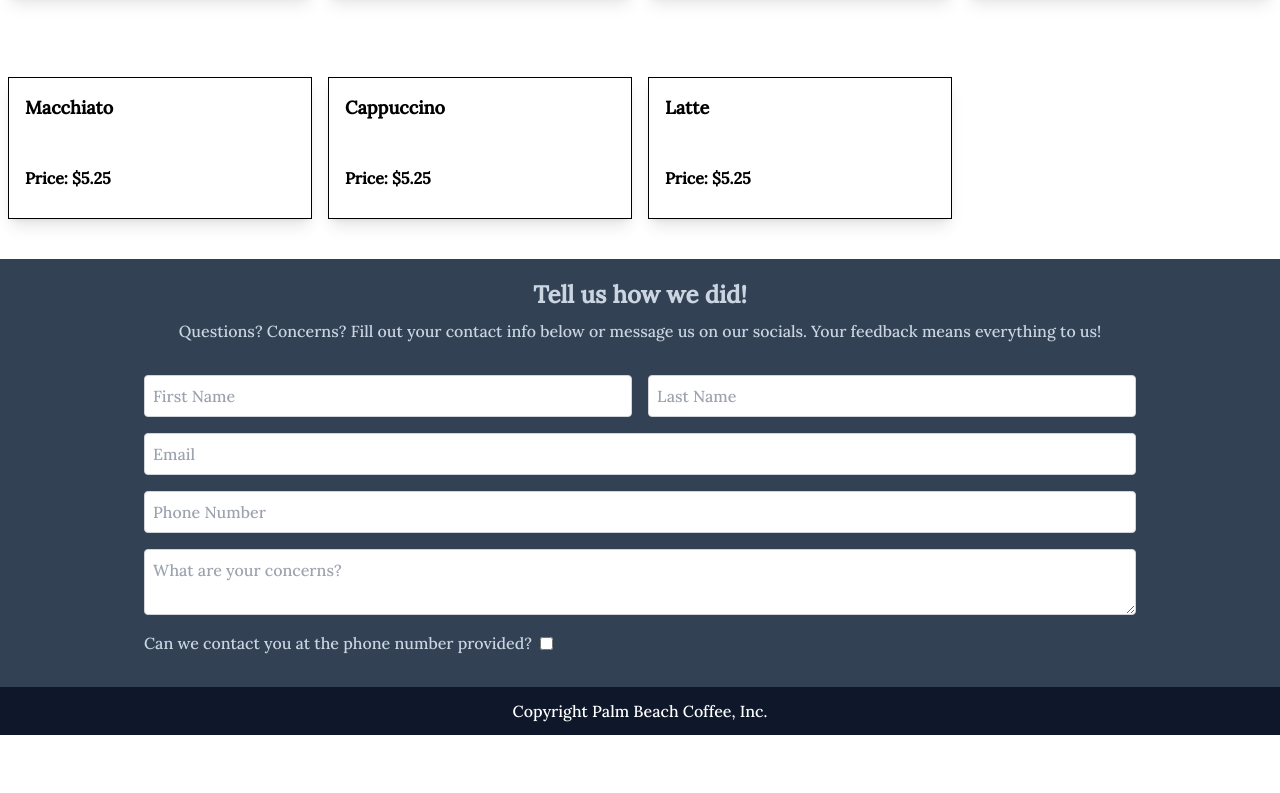
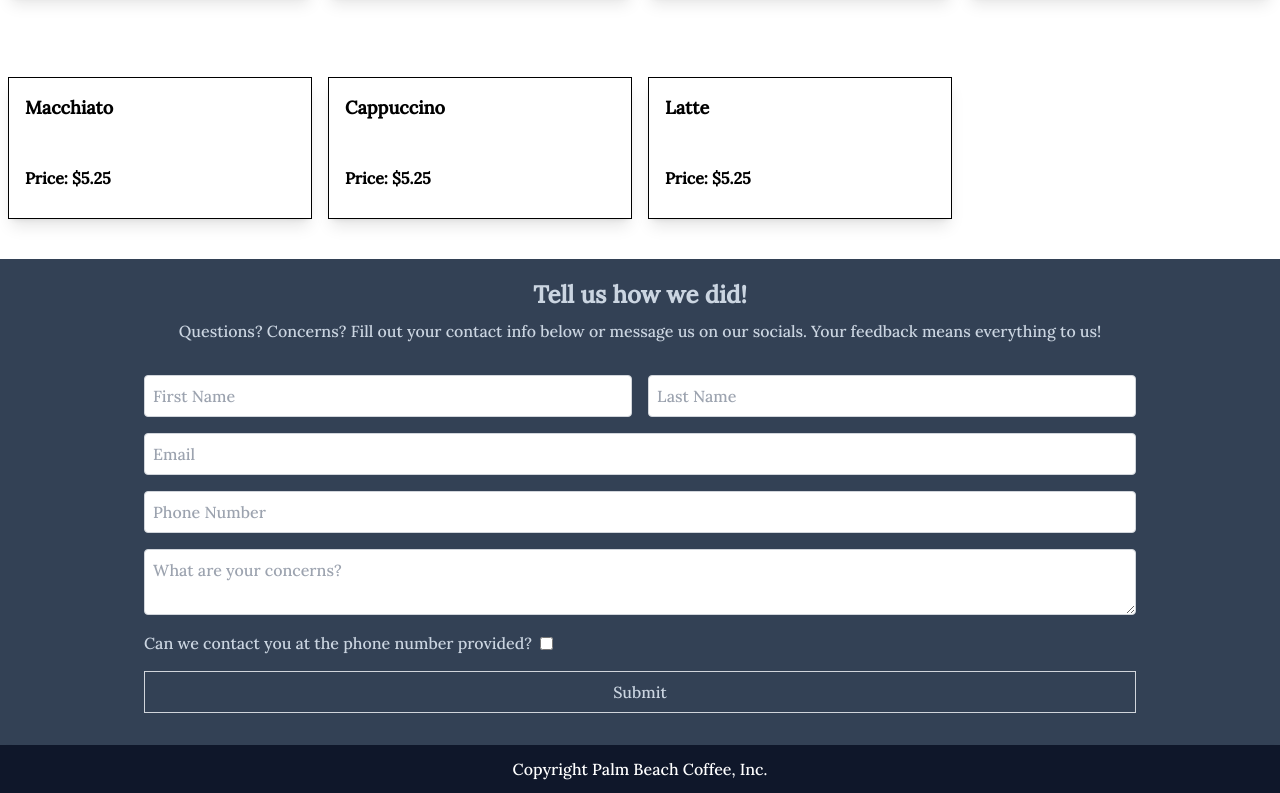
Before and after one commit to whitty12/coffee-shop-single-page, a website: page dist/index.html in a window 1280 px wide. Shown: the part 2183-2976 px from the top of the page. Before the commit the page ends 2918 px from the top, so only its background shows below. Drawn offline with Linux system fonts and the light colour scheme.

Commit message:
Added a submit button.

```diff
--- a/dist/index.html
+++ b/dist/index.html
@@ -194,6 +194,8 @@
           <label class="mr-2">Can we contact you at the phone number provided?</label>
           <input type="checkbox">
         </div>
+        <!--TODO: Add highlight when hovered and then add a confirmation after submission-->
+        <button class="p-2 border border-gray-300" type="submit" id="submit">Submit</button>
       </form>
     </div>
   </section>
```
